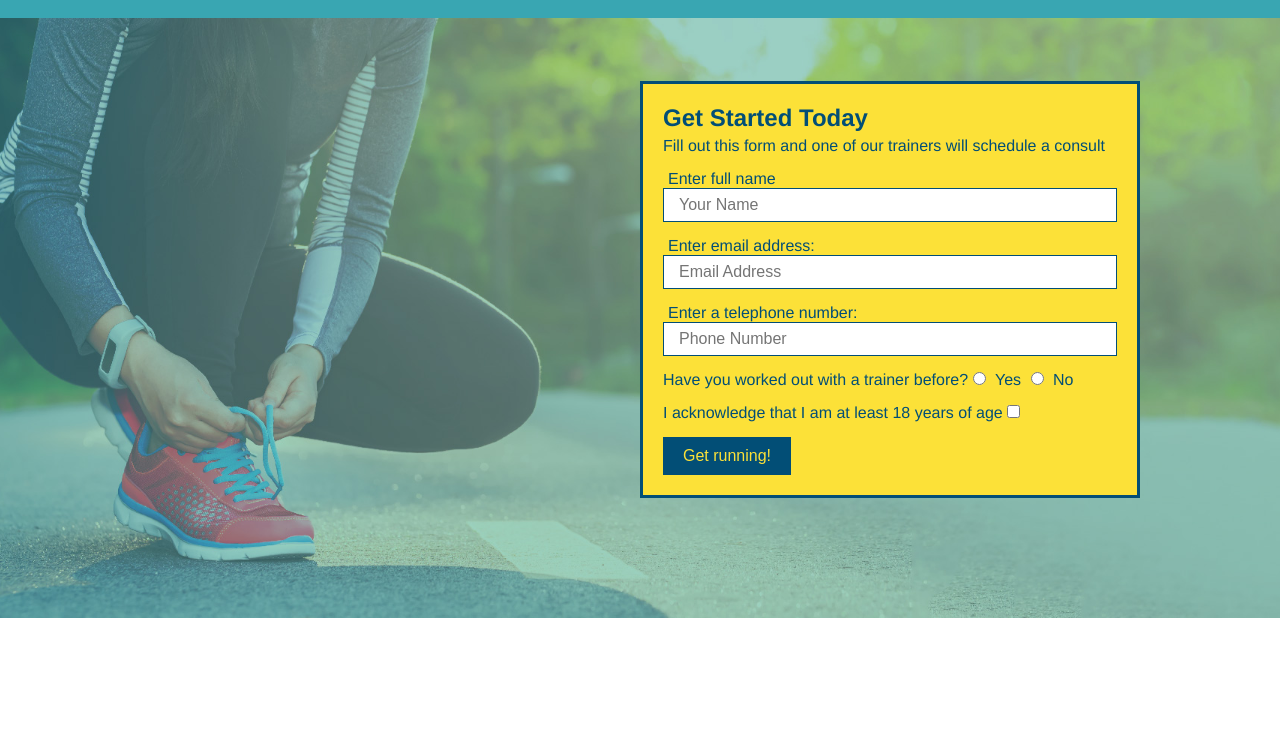
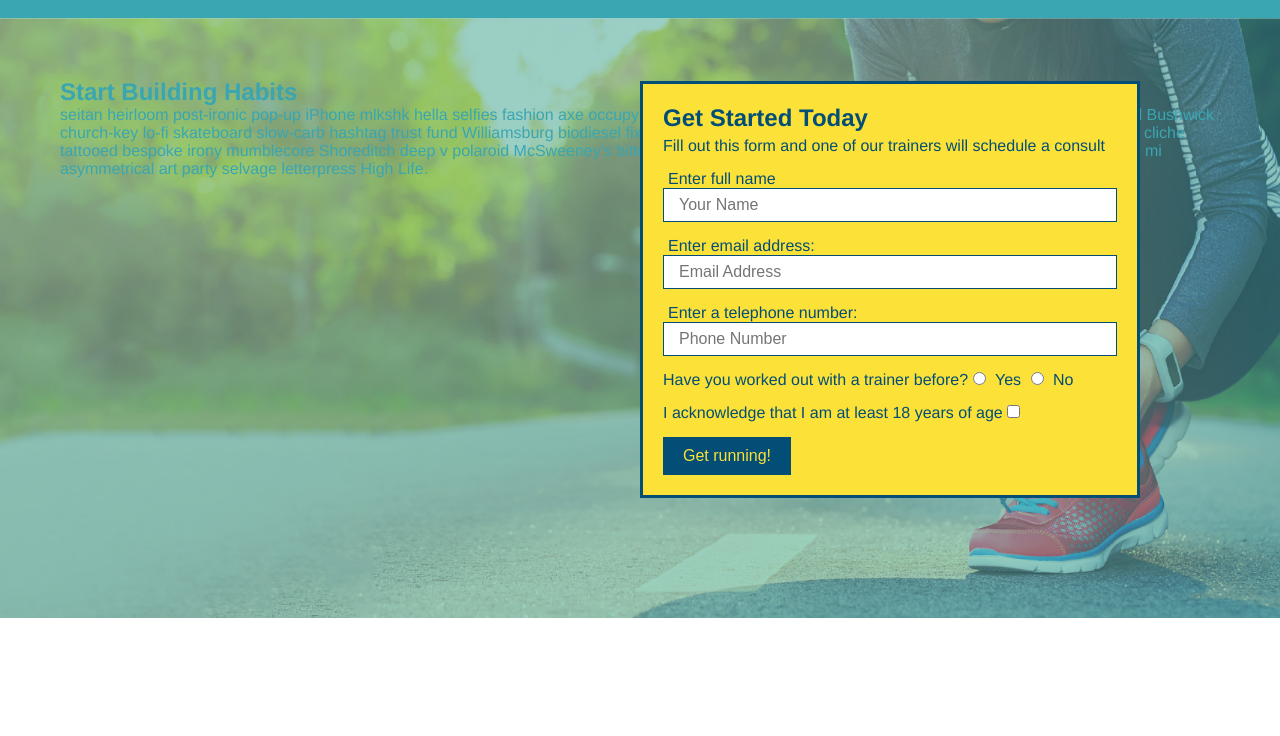
Before and after one commit to mitchmneide/run-buddy, a plain HTML site: page index.html in a window 1280 px wide. Shown: the part 64-800 px from the top of the page. Drawn offline with Linux system fonts and the light colour scheme.

Commit message:
add content to hero.replace image

```diff
--- a/assets/css/style.css
+++ b/assets/css/style.css
@@ -62,7 +62,7 @@ section {
 }
 /*Hero Style Start */
 .hero {
-    background-image :url("../images/hero-bg.jpeg");
+    background-image :url("../images/hero-bg.jpg");
     height: 600px;
     background-size: cover;
     background-position: center;
--- a/index.html
+++ b/index.html
@@ -11,6 +11,7 @@
         <h1>
             <a href="index.html">RUN BUDDY</a>
         </h1>
+
         <nav>
         <!-- Unordered list element -->
         <ul>
@@ -32,7 +33,12 @@
         </nav>
         </header>
         <!--Hero section-->
+
         <section class="hero">
+            <div class="hero-cta">
+                <h2>Start Building Habits</h2>
+            <p>seitan heirloom post-ironic pop-up iPhone mlkshk hella selfies fashion axe occupy readymade put a bird on it messenger bag Wes Anderson Schlitz plaid Bushwick church-key lo-fi skateboard slow-carb hashtag trust fund Williamsburg biodiesel fixie farm-to-table 8-bit banjo XOXO Banksy chillwave bicycle rights retro cliche tattooed bespoke irony mumblecore Shoreditch deep v polaroid McSweeney's bitters cray gentrify tofu Marfa you probably haven't heard of them yr banh mi asymmetrical art party selvage letterpress High Life.</p>
+            </div>
             <div class="hero-form">
                 <h3> Get Started Today</h3>
                 <p>Fill out this form and one of our trainers will schedule a consult</p>
```
Also changed, not shown: assets/images/hero-bg.jpg (added).
